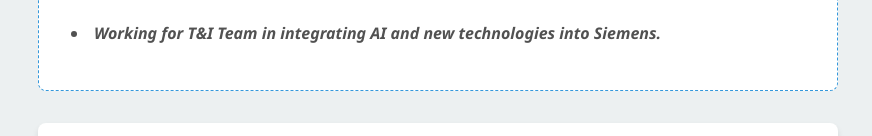
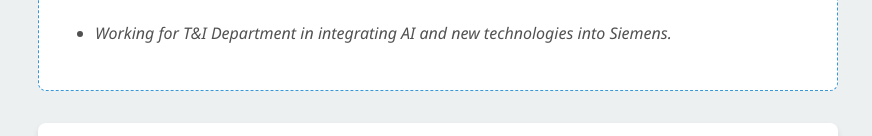
Before and after one commit to jaisheng-ong/jaisheng-ong-portfolio, a plain HTML site: page index.html in a window 1280 px wide. Shown: the part 1538-1674 px from the top of the page, without its empty margins (352-1224 px from the left). Drawn offline with Linux system fonts and the light colour scheme.

Commit message:
Update Description

```diff
--- a/index.html
+++ b/index.html
@@ -1534,7 +1534,9 @@
                         </div>
                     </div>
                     <div class="experience-content">
-                        <li><strong>Working for T&I Team in integrating AI and new technologies into Siemens.
+                        <ul>
+                            <li>Working for </strong>T&I Department</strong> in integrating AI and new technologies into Siemens.</li>
+                        </ul>
                     </div>
                 </div>
 
```
